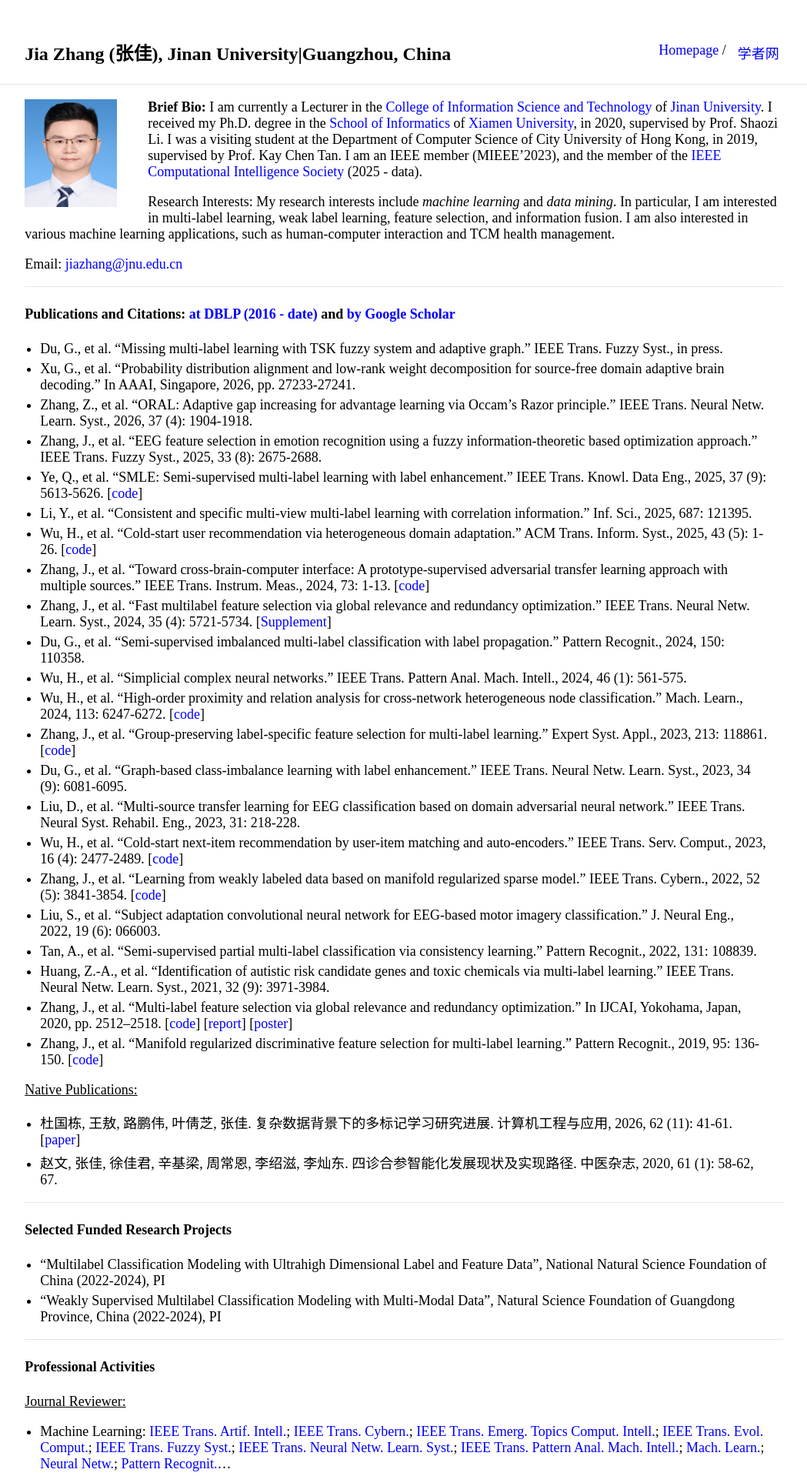
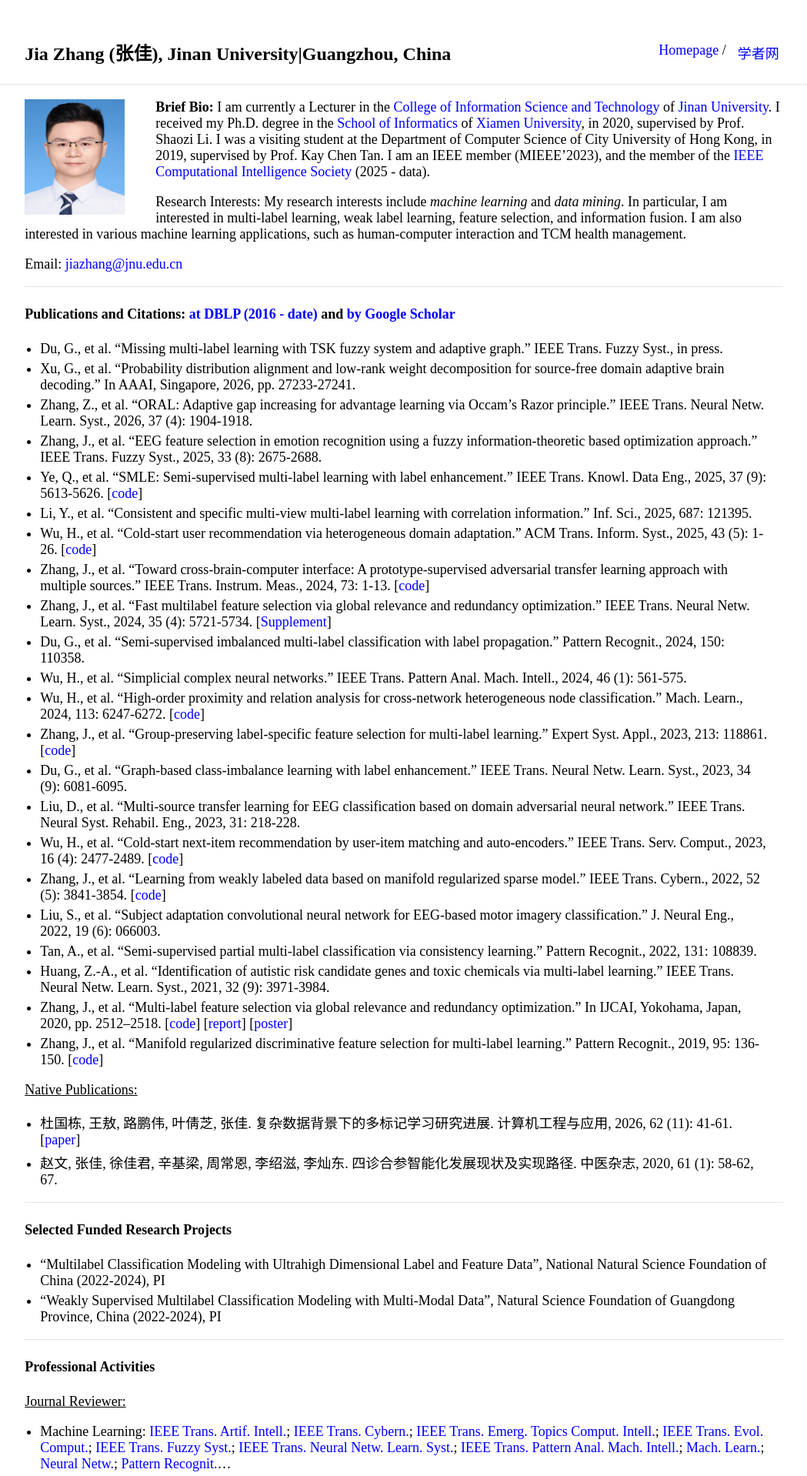
Before and after one commit to jiazhang-ml/jiazhang-ml.github.io, a Jekyll site: the page built from index.md, in a window 1280 px wide. Shown: the top 1918 px of the page at 77% size, without its empty margins (115-1164 px from the left). Built offline with Jekyll 4.4.1, drawn with Linux system fonts in a browser that asks for light colours.

Commit message:
Update typography.scss

```diff
--- a/_sass/typography.scss
+++ b/_sass/typography.scss
@@ -37,8 +37,8 @@
         font-style: italic;
     }
     .profile-picture {
-        height: 140px;
-        width: 120px;
+        height: 150px;
+        width: 130px;
         position: relative;
         margin: 0px 40px 10px 0px;
         float: left;
```
